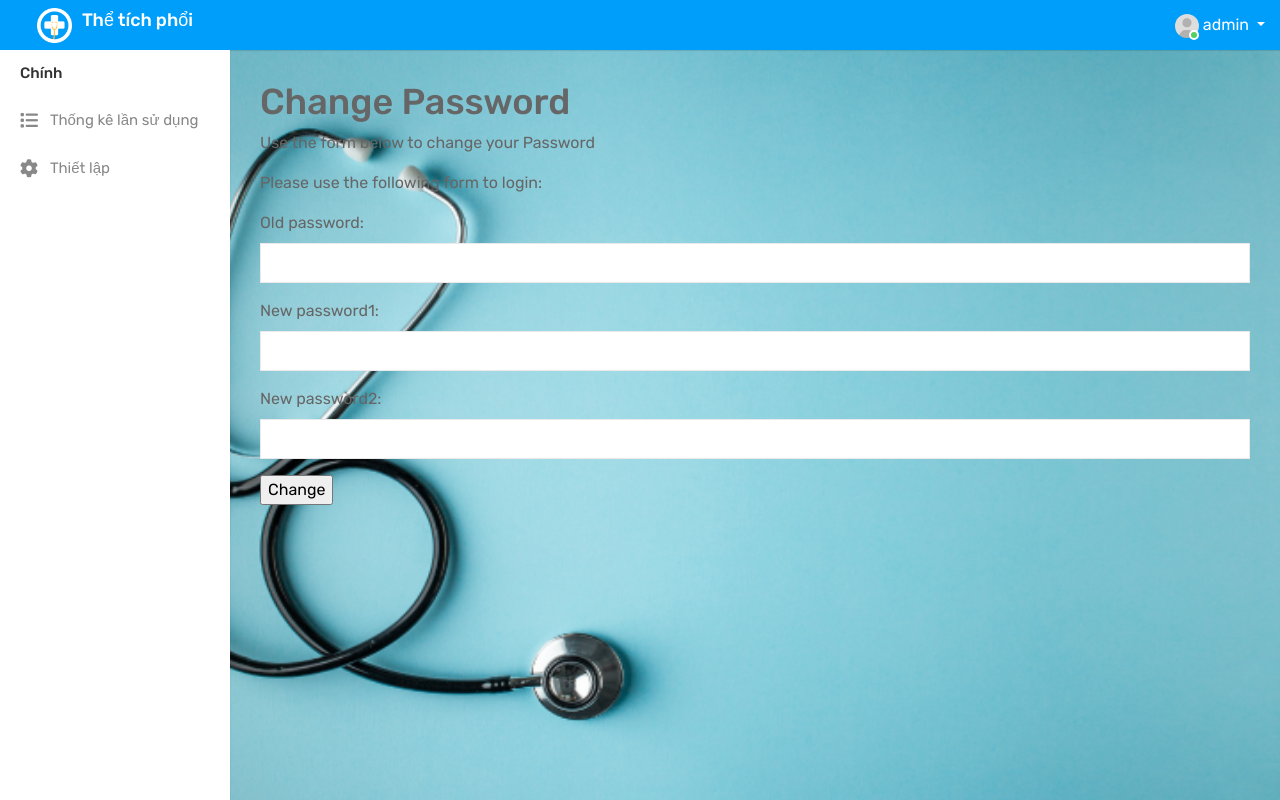
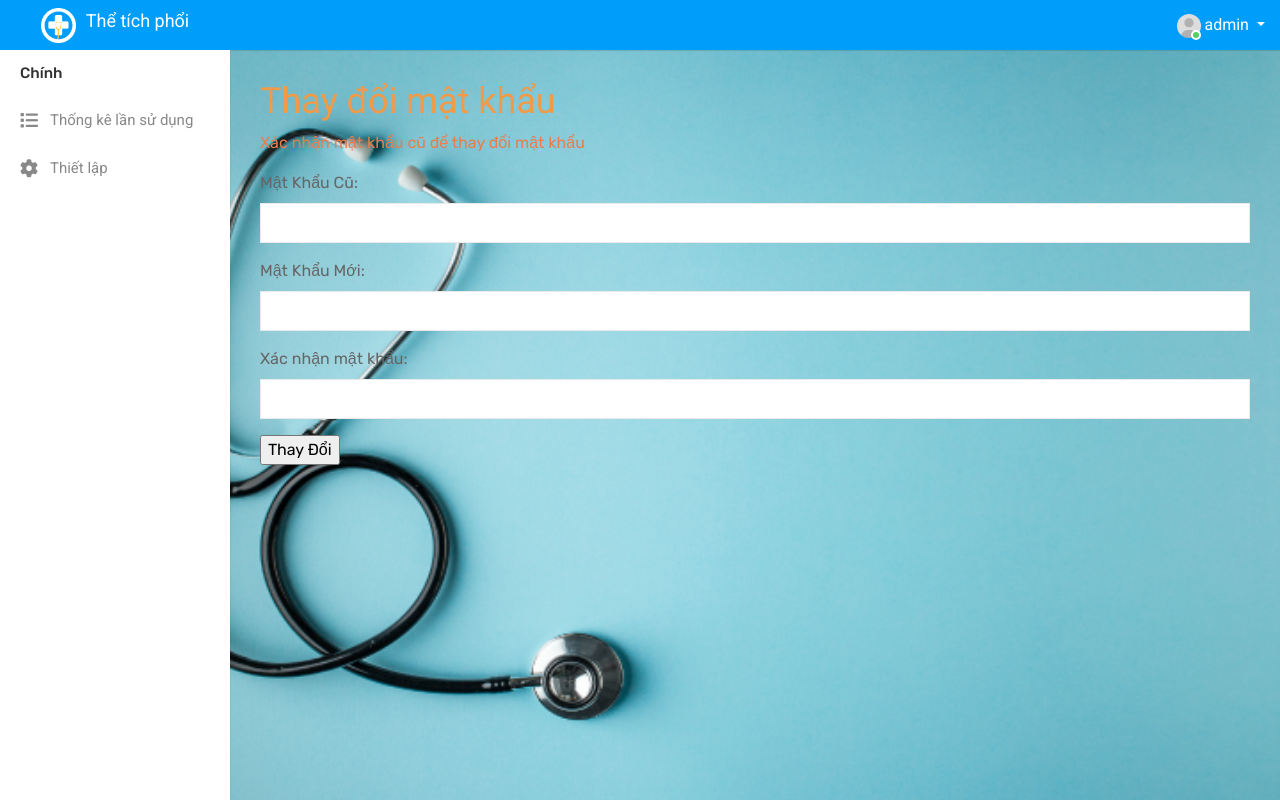
Before and after one commit to phongnx11/TCL_TinhTheTichPhoi_iBMELab, a Django app: page /password_change/ in a window 1280 px wide. Run offline with Django 3.2, Linux system fonts and the light colour scheme; a user stored in the database is signed in; some libraries are stand-ins or nearby versions.

Commit message:
Phong chinh sua lan 3

```diff
--- a/templates/home.html
+++ b/templates/home.html
@@ -2,7 +2,7 @@
     {% block content %}
         <div class="content">
             <div class="m-t-20 text-center">
-                <button class="btn btn-primary submit-btn" ><a href="{% url 'display' %}" style="color: rgb(251, 255, 20);">Tính thể tích phổi</a></button>
+                <button class="btn btn-primary submit-btn" ><a href="{% url 'display' %}" style="color: rgb(240, 239, 247);">Tính thể tích phổi</a></button>
             </div>
                         {% if messages %}
 
--- a/templates/index.html
+++ b/templates/index.html
@@ -6,10 +6,11 @@
 <!-- index22:59-->
 <head>
     <meta charset="utf-8">
-        <link rel="stylesheet" href="https://maxcdn.bootstrapcdn.com/bootstrap/4.0.0/css/bootstrap.min.css"
+    <link rel="stylesheet" href="https://maxcdn.bootstrapcdn.com/bootstrap/4.0.0/css/bootstrap.min.css"
           integrity="sha384-Gn5384xqQ1aoWXA+058RXPxPg6fy4IWvTNh0E263XmFcJlSAwiGgFAW/dAiS6JXm" crossorigin="anonymous">
     <meta name="viewport" content="width=device-width, initial-scale=1.0, user-scalable=0">
     <link rel="shortcut icon" type="image/x-icon" href="{% static 'assets/img/favicon.ico' %}">
+    <link href="https://fonts.googleapis.com/css?family=Roboto&display=swap" rel="stylesheet">
     <title>Preclinic - Medical & Hospital - Bootstrap 4 Admin Template</title>
     <link href="https://fonts.googleapis.com/icon?family=Material+Icons" rel="stylesheet">
     <link rel="stylesheet" type="text/css" href="{% static 'assets/css/bootstrap.min.css' %}">
@@ -31,13 +32,16 @@
         font-size: 16px;
         margin: 4px 2px;
         cursor: pointer;
-      }
+    }
     body {
         background-image: url("{% static 'assets/img/backgroundindex3.png' %}");
         background-repeat: no-repeat;
         background-attachment: fixed;
         background-size: 100% 100%;
     }
+    a, H1, H2, .demo-font-chu {
+        font-family: 'Roboto', sans-serif;
+      }
 </style>
 </head>
 
@@ -119,7 +123,7 @@
                 {% block content %}
 
                 <div class="m-t-20 text-center">
-                    <button class="btn btn-primary submit-btn" ><a href="{% url 'd' %}" style="color: rgb(251, 255, 20);">Tính thể tích phổi</a></button>
+                    <button class="btn btn-primary submit-btn" ><a href="{% url 'display' %}" style="color: rgb(251, 255, 20);">Tính thể tích phổi</a></button>
                 </div>
 
                 {% endblock %}
--- a/templates/password_change.html
+++ b/templates/password_change.html
@@ -1,19 +1,19 @@
 {% extends 'index.html' %}
 
-{% block title %} Change Password {% endblock %}
+{% block title %} Thay đổi mật khẩu {% endblock %}
 
 {% block content %}
-<h1>Change Password</h1>
+<h1 style="color: rgb(241, 154, 72);">Thay đổi mật khẩu</h1>
 
-<p>
-    Use the form below to change your Password
+<p style="color: rgb(233, 125, 75);">
+    Xác nhận mật khẩu cũ để thay đổi mật khẩu
 </p>
 
-<p>Please use the following form to login: </p>
+
 
 <form method="post">
     {{form.as_p}}
-    <p><input type="submit" value="Change"></p>
+    <p><input type="submit" value="Thay Đổi"></p>
     {% csrf_token %}
 </form>
 {% endblock %}
--- a/user/forms.py
+++ b/user/forms.py
@@ -6,9 +6,9 @@
 
 
 class PasswordsChangingForm(PasswordChangeForm):
-    old_password =  forms.CharField(widget=forms.PasswordInput(attrs={'class':'form-control','type':'password'}))
-    new_password1 = forms.CharField(max_length=100,widget=forms.PasswordInput(attrs={'class':'form-control','type':'password'}))
-    new_password2 = forms.CharField(max_length=100,widget=forms.PasswordInput(attrs={'class':'form-control','type':'password'}))
+    old_password =  forms.CharField(widget=forms.PasswordInput(attrs={'class':'form-control','type':'password'}),label="Mật Khẩu Cũ")
+    new_password1 = forms.CharField(max_length=100,widget=forms.PasswordInput(attrs={'class':'form-control','type':'password'}),label='Mật Khẩu Mới')
+    new_password2 = forms.CharField(max_length=100,widget=forms.PasswordInput(attrs={'class':'form-control','type':'password'}),label='Xác nhận mật khẩu')
 
     class Meta:
         model = User
```
Also changed, not shown: templates/forgot-password.html (+10 -3 lines), db.sqlite3.
